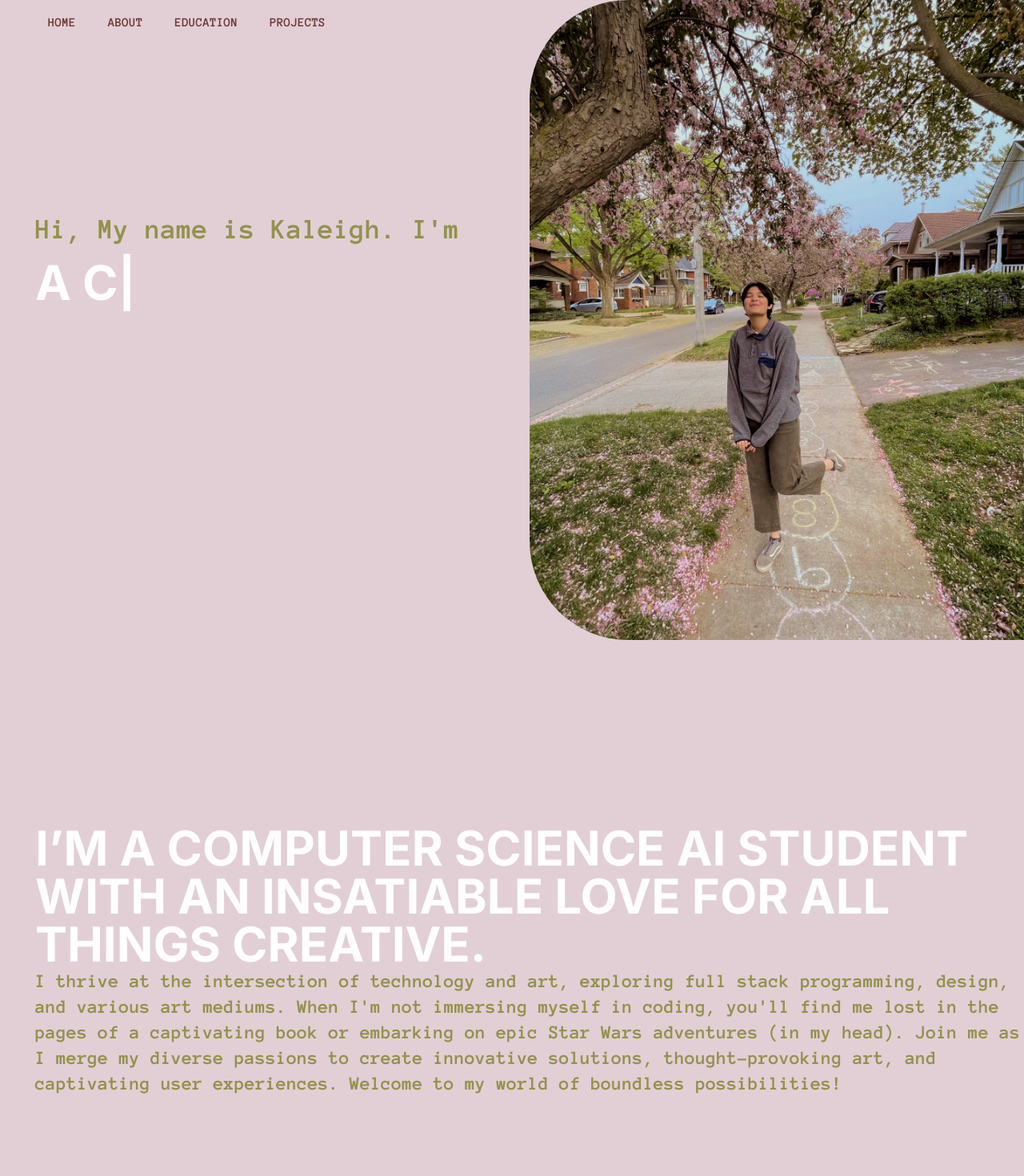
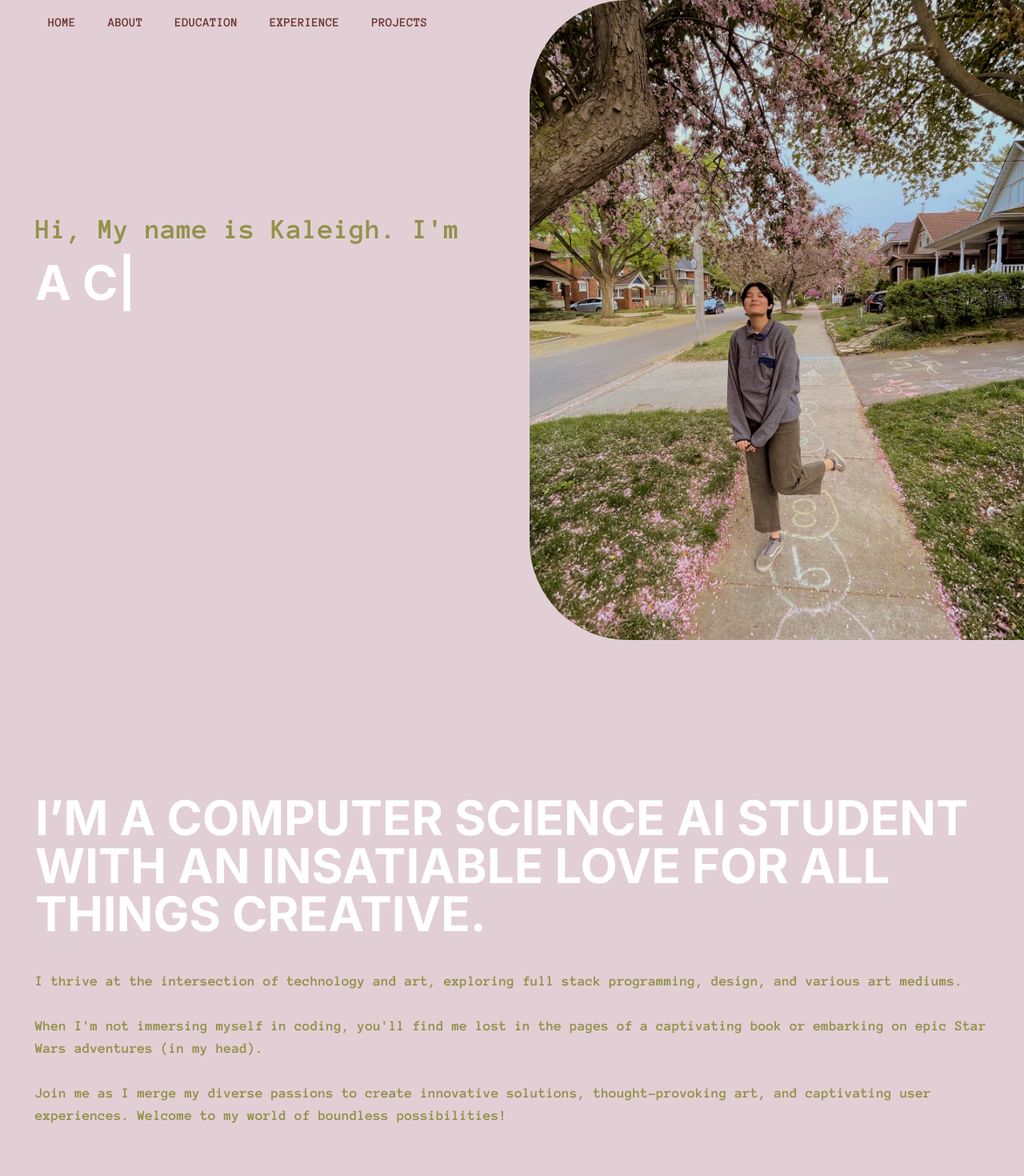
Before and after one commit to kalefed/kale, a Next.js app: page / in a window 1280 px wide. Shown: the top 1470 px of the page at 80% size. Built offline with nearby package versions, Linux system fonts and the light colour scheme.

Commit message:
Updating styling - colours

```diff
--- a/app/NavBar.jsx
+++ b/app/NavBar.jsx
@@ -5,10 +5,11 @@ export default function NavBar() {
     <nav className="l-1/2 pl-11 sticky top-0 h-10">
       <div className="flex justify-between p-4">
         <ul className="flex space-x-10 font-mono text-x">
-          <li><Link className='text-danger uppercase hover:text-primary active:text-primary' href="#"  >home</Link></li>
-          <li><Link className="text-danger uppercase hover:text-primary active:text-primary" href="#about">about</Link></li>
-          <li><Link className="text-danger uppercase hover:text-primary active:text-primary" href="#education">education</Link></li>
-          <li><Link className="text-danger uppercase hover:text-primary active:text-primary" href="#projects">projects</Link></li>
+          <li><Link className='text-danger uppercase hover:text-white active:text-white' href="#"  >home</Link></li>
+          <li><Link className="text-danger uppercase hover:text-white active:text-white" href="#about">about</Link></li>
+          <li><Link className="text-danger uppercase hover:text-white active:text-white" href="#education">education</Link></li>
+          <li><Link className="text-danger uppercase hover:text-white active:text-white" href="#experience">experience</Link></li>
+          <li><Link className="text-danger uppercase hover:text-white active:text-white" href="#projects">projects</Link></li>
         </ul>
       </div>
     </nav>
--- a/app/components/About.jsx
+++ b/app/components/About.jsx
@@ -6,7 +6,7 @@ export default function About() {
         <div className=" flex flex-col">
             <div className="flex flex-col justify-center h-screen" >
                     <h1 className="text-6xl font-sans font-bold uppercase text-primary">I’m a computer science AI student with an insatiable love for all things creative.</h1>
-                <p className="text-2xl font-mono text-secondary">I thrive at the intersection of technology and art, exploring full stack programming, design, and various art mediums. When I'm not immersing myself in coding, you'll find me lost in the pages of a captivating book or embarking on epic Star Wars adventures (in my head). Join me as I merge my diverse passions to create innovative solutions, thought-provoking art, and captivating user experiences. Welcome to my world of boundless possibilities!</p>
+                <p className="text-lg font-mono text-secondary pt-10">I thrive at the intersection of technology and art, exploring full stack programming, design, and various art mediums.<br/><br/>When I'm not immersing myself in coding, you'll find me lost in the pages of a captivating book or embarking on epic Star Wars adventures (in my head).<br/><br/>Join me as I merge my diverse passions to create innovative solutions, thought-provoking art, and captivating user experiences. Welcome to my world of boundless possibilities!</p>
             </div>
         </div>
     )
```
